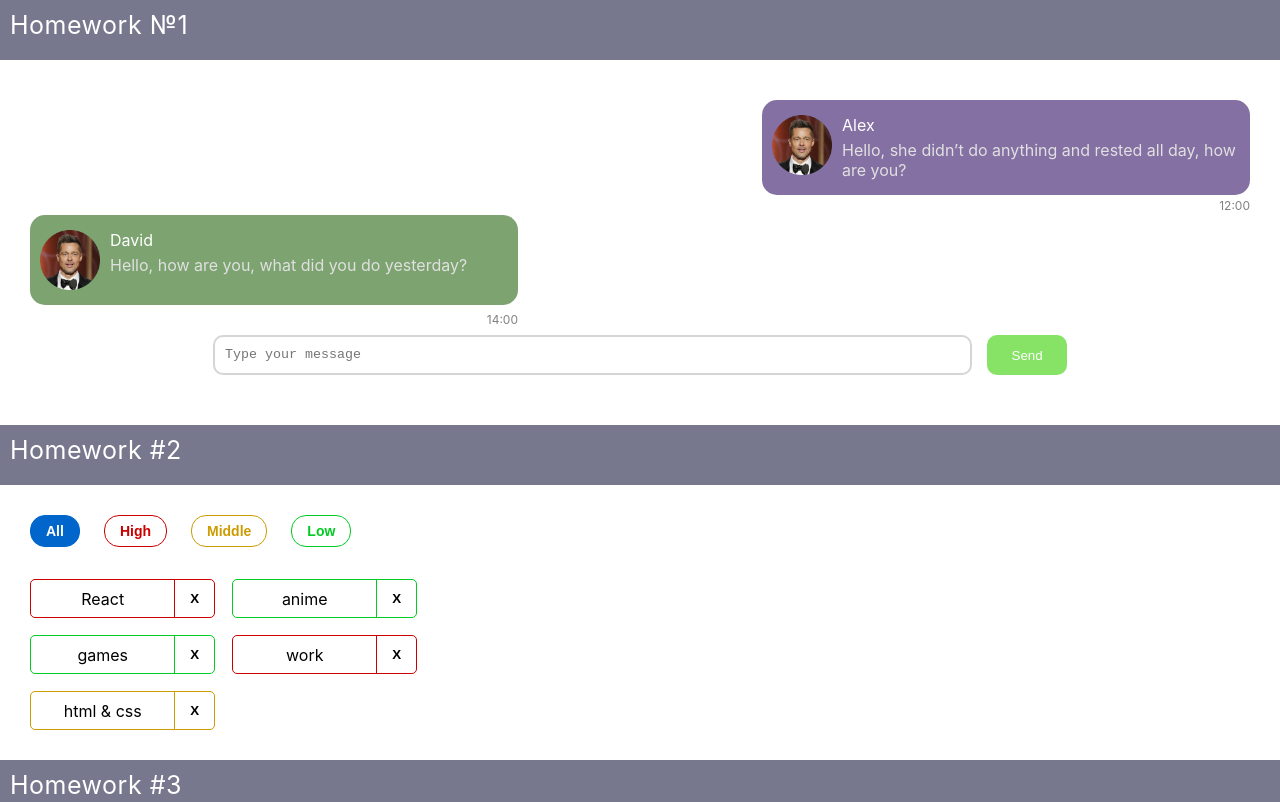
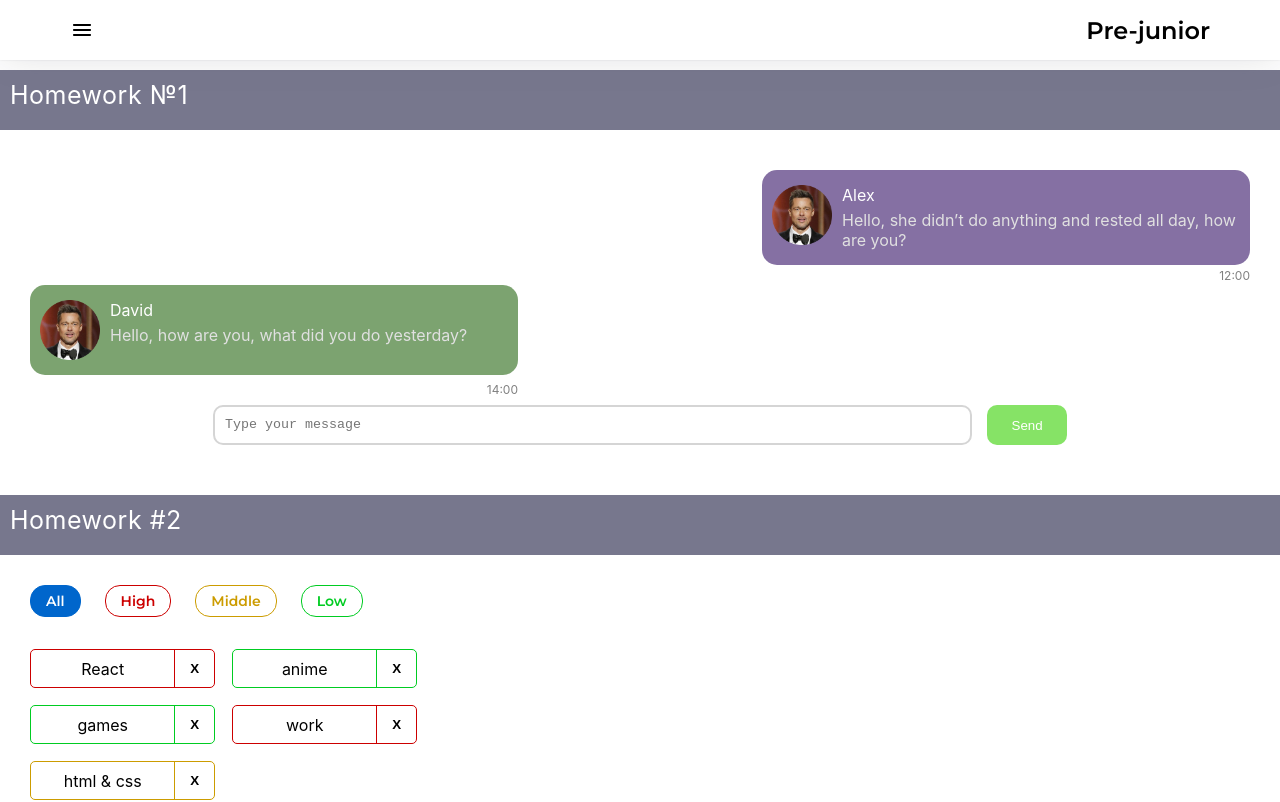
Before and after one commit to Mary-No/hometask_1, a React (Create React App) app: page /#/pre-junior in a window 1280 px wide. Before the commit this address led to /. Shown: the top 802 px of the page. Built offline with nearby package versions, Linux system fonts and the light colour scheme.

Commit message:
did 5 homework

```diff
--- a/src/s1-main/App.tsx
+++ b/src/s1-main/App.tsx
@@ -1,21 +1,17 @@
 import React from 'react'
 import s from './App.module.css'
-import HW1 from '../s2-homeworks/hw01/HW1'
-import HW2 from '../s2-homeworks/hw02/HW2';
-import HW3 from '../s2-homeworks/hw03/HW3';
-import HW4 from '../s2-homeworks/hw04/HW4';
+import HW5 from '../s2-homeworks/hw05/HW5';
 
 function App() {
     return (
         <div className={s.App}>
-            <HW1/>
-            {/*раскомментировать по ходу выполнения*/}
-            <HW2/>
-            <HW3/>
-            <HW4/>
+            {/*<HW1/>*/}
+            {/*<HW2/>*/}
+            {/*<HW3/>*/}
+            {/*<HW4/>*/}
 
             {/*при выполнении дз 5 и более - закомментировать здесь дз 1-4, так как они есть внутри дз 5*/}
-            {/*<HW5/>*/}
+            <HW5/>
         </div>
     )
 }
--- a/src/s2-homeworks/hw05/Pages.tsx
+++ b/src/s2-homeworks/hw05/Pages.tsx
@@ -1,5 +1,5 @@
 import React from 'react'
-import { Routes, Route, Navigate } from 'react-router-dom'
+import {Routes, Route, Navigate, NavLink} from 'react-router-dom'
 import Error404 from './pages/Error404'
 import PreJunior from './pages/PreJunior'
 import Junior from './pages/Junior'
@@ -16,6 +16,11 @@ function Pages() {
         <div>
             {/*Routes выбирает первый подходящий роут*/}
             <Routes>
+                <Route path={'/'} element={<Navigate to={PATH.PRE_JUNIOR} />}/>
+                <Route path={PATH.PRE_JUNIOR} element={<PreJunior/>}/>
+                <Route path={PATH.JUNIOR} element={<Junior/>}/>
+                <Route path={PATH.JUNIOR_PLUS} element={<JuniorPlus/>}/>
+                <Route path={'/*'} element={<Error404/>}/>
                 {/*роутинг будут писать студенты*/}
                 {/*в начале мы попадаем на страницу '/' и переходим сразу на страницу /pre-junior*/}
                 {/*<Route ...*/}
--- a/src/s2-homeworks/hw05/header/Header.module.css
+++ b/src/s2-homeworks/hw05/header/Header.module.css
@@ -2,7 +2,20 @@
 }
 
 .header {
+    width: 100%;
+    height: 60px;
+    padding: 0 70px;
+    display: flex;
+    justify-content: space-between;
+    align-items: center;
+    box-shadow: 0px 0px 40px rgba(29, 33, 38, 0.13), 0px 0px 2px rgba(29, 33, 38, 0.1);
+    margin-bottom: 10px;
 }
 
 .header h1 {
+    font-family: 'Montserrat';
+    font-weight: 600;
+    font-size: 24px;
+    line-height: 29px;
+    color: #000000;
 }
--- a/src/s2-homeworks/hw05/sidebar/Sidebar.module.css
+++ b/src/s2-homeworks/hw05/sidebar/Sidebar.module.css
@@ -1,24 +1,61 @@
+@import url('https://fonts.googleapis.com/css2?family=Montserrat:wght@600&display=swap');
 .sidebar {
+    position: fixed;
+    top: 0;
+    left: 0;
+    width: 320px;
+    height: 100%;
+    padding: 63px 0px 0px 70px;
+    background: #ffffff;
+    transform: translateX(-100%);
+    transition: transform 0.5s;
+    z-index: 10;
 }
 
 .sidebar.open {
+    transform: translateX(0);
 }
 
 .background {
+    position: fixed;
+    top: 0;
+    left: 0;
+    width: 100%;
+    height: 100%;
+    z-index: 3;
+    background-color: rgba(0, 0, 0, 0.3);
 }
 
 .nav {
+    display: flex;
+    flex-direction: column;
 }
 
 .nav a {
+    margin-bottom: 45px;
+    text-decoration: none;
+    font-family: 'Montserrat',  sans-serif;
+    font-style: normal;
+    font-weight: 600;
+    font-size: 22px;
+    line-height: 27px;
+    color: #000000;
 }
 
 .nav a:hover {
+    color: #58ACFF;
 }
 
 .nav a.active {
+    text-decoration-line: underline;
+    color: #0059B2;
 }
 .close {
+    position: absolute;
+    top: 22px;
+    right: 30px;
+    background-color: inherit;
+    border: none;
 }
 
 .close img {
--- a/src/s2-homeworks/hw05/sidebar/Sidebar.tsx
+++ b/src/s2-homeworks/hw05/sidebar/Sidebar.tsx
@@ -12,6 +12,7 @@ type PropsType = {
 export const Sidebar: FC<PropsType> = ({open, handleClose}) => {
     const sidebarClass = s.sidebar
         + (open ? ' ' + s.open : '')
+
     return (
         <>
             {/*затемнение справа от открытого меню*/}
@@ -31,7 +32,8 @@ export const Sidebar: FC<PropsType> = ({open, handleClose}) => {
                         id={'hw5-pre-junior-link'}
                         to={PATH.PRE_JUNIOR}
                         onClick={handleClose}
-                        // className={...} // делает студент
+                        className={({isActive}) => (isActive ? s.active : '')}
+                        // className = // делает студент
                     >
                         Pre-junior
                     </NavLink>
@@ -39,7 +41,8 @@ export const Sidebar: FC<PropsType> = ({open, handleClose}) => {
                         id={'hw5-junior-link'}
                         to={PATH.JUNIOR}
                         onClick={handleClose}
-                        // className={...} // делает студент
+                        className={({isActive}) => (isActive ? s.active : '')}
+                        // className={activeLink} // делает студент
                     >
                         Junior
                     </NavLink>
@@ -47,7 +50,8 @@ export const Sidebar: FC<PropsType> = ({open, handleClose}) => {
                         id={'hw5-junior-plus-link'}
                         to={PATH.JUNIOR_PLUS}
                         onClick={handleClose}
-                        // className={...} // делает студент
+                        className={({isActive}) => (isActive ? s.active : '')}
+                        // className={activeLink} // делает студент
                     >
                         Junior Plus
                     </NavLink>
```
